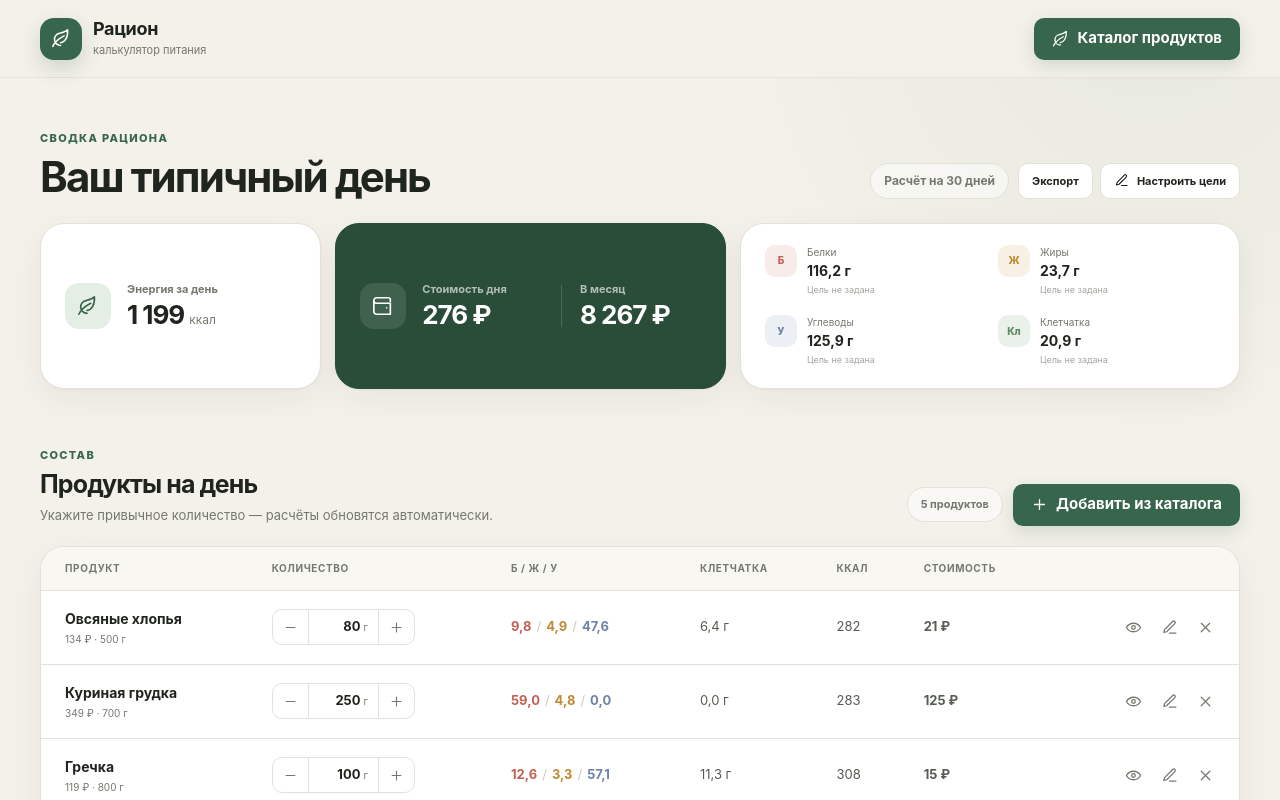
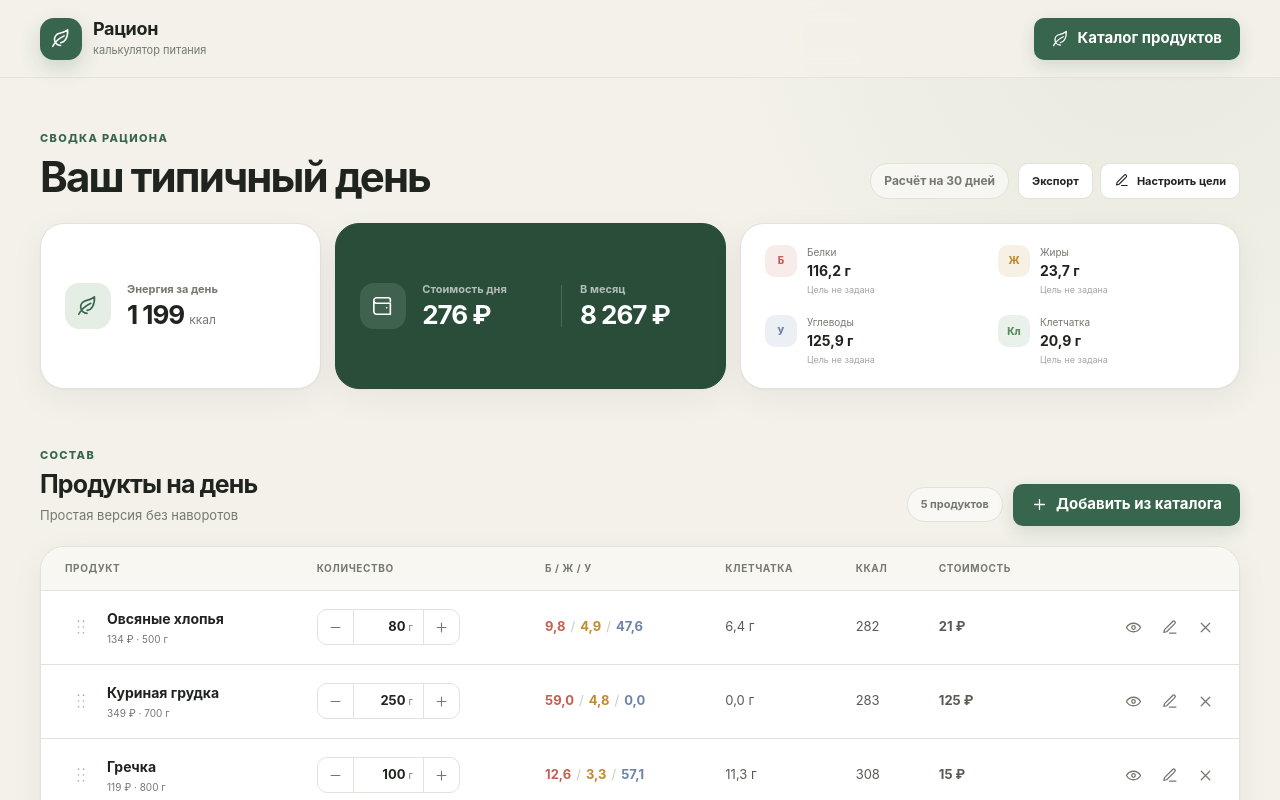
Before and after one commit to zmdemon/food-calc, a React (Vite) app: page / in a window 1280 px wide. Shown: the top 800 px of the page. Built offline with nearby package versions, Linux system fonts and the light colour scheme.

Commit message:
drag n drop, fixes

```diff
--- a/package.json
+++ b/package.json
@@ -10,6 +10,10 @@
     "check": "tsc -b"
   },
   "dependencies": {
+    "@dnd-kit/core": "6.3.1",
+    "@dnd-kit/modifiers": "9.0.0",
+    "@dnd-kit/sortable": "10.0.0",
+    "@dnd-kit/utilities": "3.2.2",
     "@vitejs/plugin-react": "latest",
     "vite": "latest",
     "typescript": "latest",
--- a/src/App.tsx
+++ b/src/App.tsx
@@ -11,12 +11,14 @@ import { defaultAmounts, defaultProducts } from './data/defaultProducts'
 import { useLocalStorage } from './hooks/useLocalStorage'
 import type { NutritionTargets, Product, ProductFormValues, RationAmounts } from './types/product'
 import { calculateTotals } from './utils/calculations'
+import { createBackupJson, downloadBackup } from './utils/createBackup'
 import { createRationReport } from './utils/createRationReport'
 
 const PRODUCTS_KEY = 'food-calc.products.v1'
 const AMOUNTS_KEY = 'food-calc.amounts.v1'
 const TARGETS_KEY = 'food-calc.targets.v1'
 const HIDDEN_PRODUCTS_KEY = 'food-calc.hidden-products.v1'
+const RATION_ORDER_KEY = 'food-calc.ration-order.v1'
 
 const defaultTargets: NutritionTargets = {
   protein: 0,
@@ -47,14 +49,28 @@ export function App() {
   const [amounts, setAmounts] = useLocalStorage<RationAmounts>(AMOUNTS_KEY, defaultAmounts)
   const [targets, setTargets] = useLocalStorage<NutritionTargets>(TARGETS_KEY, defaultTargets)
   const [hiddenProducts, setHiddenProducts] = useLocalStorage<Record<string, boolean>>(HIDDEN_PRODUCTS_KEY, {})
+  const [rationOrder, setRationOrder] = useLocalStorage<string[]>(RATION_ORDER_KEY, [])
   const [overlay, setOverlay] = useState<OverlayState>({ type: 'closed' })
   const [catalogNotice, setCatalogNotice] = useState('')
   const daysInMonth = 30
 
-  const rationProducts = useMemo(
-    () => products.filter((product) => Object.prototype.hasOwnProperty.call(amounts, product.id)),
-    [products, amounts],
-  )
+  const rationProducts = useMemo(() => {
+    const remainingProducts = new Map(
+      products
+        .filter((product) => Object.prototype.hasOwnProperty.call(amounts, product.id))
+        .map((product) => [product.id, product]),
+    )
+    const orderedProducts: Product[] = []
+
+    rationOrder.forEach((productId) => {
+      const product = remainingProducts.get(productId)
+      if (!product) return
+      orderedProducts.push(product)
+      remainingProducts.delete(productId)
+    })
+
+    return [...orderedProducts, ...remainingProducts.values()]
+  }, [products, amounts, rationOrder])
   const activeProducts = useMemo(
     () => rationProducts.filter((product) => !hiddenProducts[product.id]),
     [rationProducts, hiddenProducts],
@@ -79,7 +95,23 @@ export function App() {
     setOverlay({ type: 'catalog' })
   }
 
+  const exportBackup = () => {
+    const backup = createBackupJson({
+      products,
+      amounts,
+      hiddenProducts,
+      targets,
+      daysInMonth,
+      rationOrder: rationProducts.map((product) => product.id),
+    })
+    downloadBackup(backup)
+    setCatalogNotice('Резервная копия скачана')
+  }
+
   const addToRation = (productId: string) => {
+    if (!Object.prototype.hasOwnProperty.call(amounts, productId)) {
+      setRationOrder([...rationProducts.map((product) => product.id), productId])
+    }
     setAmounts((current) => ({ ...current, [productId]: 100 }))
     setHiddenProducts((current) => {
       const next = { ...current }
@@ -89,6 +121,7 @@ export function App() {
   }
 
   const removeFromRation = (productId: string) => {
+    setRationOrder(rationProducts.filter((product) => product.id !== productId).map((product) => product.id))
     setAmounts((current) => {
       const next = { ...current }
       delete next[productId]
@@ -148,7 +181,7 @@ export function App() {
             <div>
               <span className="eyebrow">Состав</span>
               <h2>Продукты на день</h2>
-              <p>Укажите привычное количество — расчёты обновятся автоматически.</p>
+              <p>Простая версия без наворотов</p>
             </div>
             <div className="section-heading__actions">
               <div className="section-heading__count">
@@ -168,6 +201,7 @@ export function App() {
             onToggleVisibility={toggleProductVisibility}
             onEdit={(product) => setOverlay({ type: 'product', product })}
             onRemove={(product) => removeFromRation(product.id)}
+            onReorder={setRationOrder}
             onOpenCatalog={() => setOverlay({ type: 'catalog' })}
           />
         </section>
@@ -186,6 +220,7 @@ export function App() {
           onAddToRation={addToRation}
           onCreate={() => setOverlay({ type: 'product', product: null })}
           onImport={() => setOverlay({ type: 'import' })}
+          onExport={exportBackup}
           onEdit={(product) => setOverlay({ type: 'product', product })}
           onDelete={deleteFromCatalog}
           onClose={() => setOverlay({ type: 'closed' })}
--- a/src/components/CatalogModal.tsx
+++ b/src/components/CatalogModal.tsx
@@ -10,6 +10,7 @@ type CatalogModalProps = {
   onAddToRation: (productId: string) => void
   onCreate: () => void
   onImport: () => void
+  onExport: () => void
   onEdit: (product: Product) => void
   onDelete: (product: Product) => void
   onClose: () => void
@@ -22,6 +23,7 @@ export function CatalogModal({
   onAddToRation,
   onCreate,
   onImport,
+  onExport,
   onEdit,
   onDelete,
   onClose,
@@ -72,6 +74,9 @@ export function CatalogModal({
           </label>
           <button className="button button--ghost" type="button" onClick={onImport}>
             Импорт JSON
+          </button>
+          <button className="button button--ghost" type="button" onClick={onExport}>
+            Экспорт данных
           </button>
           <button className="button button--primary" type="button" onClick={onCreate}>
             <Icon name="plus" size={17} />
--- a/src/components/Icon.tsx
+++ b/src/components/Icon.tsx
@@ -1,4 +1,4 @@
-type IconName = 'plus' | 'edit' | 'trash' | 'close' | 'minus' | 'leaf' | 'wallet' | 'eye' | 'eye-off'
+type IconName = 'plus' | 'edit' | 'trash' | 'close' | 'minus' | 'leaf' | 'wallet' | 'eye' | 'eye-off' | 'grip-vertical'
 
 type IconProps = {
   name: IconName
@@ -15,6 +15,7 @@ const paths: Record<IconName, React.ReactNode> = {
   wallet: <path d="M20 7V5a2 2 0 0 0-2-2H5a3 3 0 0 0 0 6h15v12H5a3 3 0 0 1-3-3V6m14 8h.01" />,
   eye: <><path d="M2 12s3.5-6 10-6 10 6 10 6-3.5 6-10 6S2 12 2 12Z" /><circle cx="12" cy="12" r="2.5" /></>,
   'eye-off': <><path d="m3 3 18 18M10.6 10.7a2 2 0 0 0 2.7 2.7M9.9 5.2A10.9 10.9 0 0 1 12 5c6.5 0 10 7 10 7a17 17 0 0 1-2.1 3M6.6 6.6C3.5 8.5 2 12 2 12s3.5 7 10 7a10.8 10.8 0 0 0 4.1-.8" /></>,
+  'grip-vertical': <><circle cx="9" cy="5" r="1" fill="currentColor" stroke="none" /><circle cx="15" cy="5" r="1" fill="currentColor" stroke="none" /><circle cx="9" cy="12" r="1" fill="currentColor" stroke="none" /><circle cx="15" cy="12" r="1" fill="currentColor" stroke="none" /><circle cx="9" cy="19" r="1" fill="currentColor" stroke="none" /><circle cx="15" cy="19" r="1" fill="currentColor" stroke="none" /></>,
 }
 
 export function Icon({ name, size = 20 }: IconProps) {
--- a/src/components/ProductList.tsx
+++ b/src/components/ProductList.tsx
@@ -1,3 +1,22 @@
+import {
+  closestCenter,
+  DndContext,
+  KeyboardSensor,
+  MouseSensor,
+  TouchSensor,
+  useSensor,
+  useSensors,
+  type DragEndEvent,
+} from '@dnd-kit/core'
+import { restrictToVerticalAxis } from '@dnd-kit/modifiers'
+import {
+  arrayMove,
+  SortableContext,
+  sortableKeyboardCoordinates,
+  useSortable,
+  verticalListSortingStrategy,
+} from '@dnd-kit/sortable'
+import { CSS } from '@dnd-kit/utilities'
 import type { Product, RationAmounts } from '../types/product'
 import { formatMoney, formatNumber } from '../utils/calculations'
 import { Icon } from './Icon'
@@ -11,61 +30,71 @@ type ProductListProps = {
   onToggleVisibility: (productId: string) => void
   onEdit: (product: Product) => void
   onRemove: (product: Product) => void
+  onReorder: (productIds: string[]) => void
   onOpenCatalog: () => void
 }
 
-export function ProductList({
-  products,
-  amounts,
-  hiddenProductIds,
+type SortableProductRowProps = {
+  product: Product
+  amount: number
+  isHidden: boolean
+  onAmountChange: (productId: string, amount: number) => void
+  onToggleVisibility: (productId: string) => void
+  onEdit: (product: Product) => void
+  onRemove: (product: Product) => void
+}
+
+function SortableProductRow({
+  product,
+  amount,
+  isHidden,
   onAmountChange,
   onToggleVisibility,
   onEdit,
   onRemove,
-  onOpenCatalog,
-}: ProductListProps) {
-  if (products.length === 0) {
-    return (
-      <div className="empty-state">
-        <div className="empty-state__icon"><Icon name="leaf" size={30} /></div>
-        <h3>Рацион пока пуст</h3>
-        <p>Выберите продукты из каталога, чтобы начать расчёт.</p>
-        <button className="button button--primary" type="button" onClick={onOpenCatalog}>
-          <Icon name="plus" size={17} />
-          Открыть каталог
-        </button>
-      </div>
-    )
-  }
+}: SortableProductRowProps) {
+  const {
+    attributes,
+    listeners,
+    setActivatorNodeRef,
+    setNodeRef,
+    transform,
+    transition,
+    isDragging,
+  } = useSortable({ id: product.id })
+  const factor = amount / 100
+  const cost = product.packageWeight ? (product.packagePrice / product.packageWeight) * amount : 0
+  const className = [
+    isHidden ? 'product-row--hidden' : '',
+    isDragging ? 'product-row--dragging' : '',
+  ].filter(Boolean).join(' ')
 
   return (
-    <div className="product-list">
-      <div className="product-table-wrap">
-        <table className="product-table">
-          <thead>
-            <tr>
-              <th>Продукт</th>
-              <th>Количество</th>
-              <th>Б / Ж / У</th>
-              <th>Клетчатка</th>
-              <th>Ккал</th>
-              <th>Стоимость</th>
-              <th><span className="sr-only">Действия</span></th>
-            </tr>
-          </thead>
-          <tbody>
-            {products.map((product) => {
-              const amount = amounts[product.id] ?? 0
-              const isHidden = hiddenProductIds.has(product.id)
-              const factor = amount / 100
-              const cost = product.packageWeight ? (product.packagePrice / product.packageWeight) * amount : 0
-              return (
-                <tr className={isHidden ? 'product-row--hidden' : ''} key={product.id}>
+    <tr
+      ref={setNodeRef}
+      className={className}
+      style={{
+        transform: CSS.Transform.toString(transform),
+        transition,
+      }}
+    >
       <td>
-                    <div className="product-title-line">
+        <div className="product-table-product">
+          <button
+            ref={setActivatorNodeRef}
+            className="product-drag-handle"
+            type="button"
+            {...attributes}
+            {...listeners}
+            aria-label={`Изменить порядок продукта «${product.name}»`}
+          >
+            <Icon name="grip-vertical" size={20} />
+          </button>
+          <div>
             <strong className="product-name">{product.name}</strong>
+            <span className="product-package">{formatMoney(product.packagePrice)} · {product.packageWeight} г</span>
           </div>
-                    <span className="product-package">{formatMoney(product.packagePrice)} · {product.packageWeight} г</span>
+        </div>
       </td>
       <td>
         <QuantityControl value={amount} label={product.name} onChange={(value) => onAmountChange(product.id, value)} />
@@ -101,10 +130,95 @@ export function ProductList({
       </td>
     </tr>
   )
-            })}
+}
+
+export function ProductList({
+  products,
+  amounts,
+  hiddenProductIds,
+  onAmountChange,
+  onToggleVisibility,
+  onEdit,
+  onRemove,
+  onReorder,
+  onOpenCatalog,
+}: ProductListProps) {
+  const sensors = useSensors(
+    useSensor(MouseSensor, {
+      activationConstraint: { distance: 5 },
+    }),
+    useSensor(TouchSensor, {
+      activationConstraint: { delay: 150, tolerance: 8 },
+    }),
+    useSensor(KeyboardSensor, {
+      coordinateGetter: sortableKeyboardCoordinates,
+    }),
+  )
+
+  const handleDragEnd = ({ active, over }: DragEndEvent) => {
+    if (!over || active.id === over.id) return
+
+    const oldIndex = products.findIndex((product) => product.id === active.id)
+    const newIndex = products.findIndex((product) => product.id === over.id)
+    if (oldIndex === -1 || newIndex === -1) return
+
+    onReorder(arrayMove(products, oldIndex, newIndex).map((product) => product.id))
+  }
+
+  if (products.length === 0) {
+    return (
+      <div className="empty-state">
+        <div className="empty-state__icon"><Icon name="leaf" size={30} /></div>
+        <h3>Рацион пока пуст</h3>
+        <p>Выберите продукты из каталога, чтобы начать расчёт.</p>
+        <button className="button button--primary" type="button" onClick={onOpenCatalog}>
+          <Icon name="plus" size={17} />
+          Открыть каталог
+        </button>
+      </div>
+    )
+  }
+
+  return (
+    <div className="product-list">
+      <DndContext
+        sensors={sensors}
+        collisionDetection={closestCenter}
+        modifiers={[restrictToVerticalAxis]}
+        onDragEnd={handleDragEnd}
+      >
+        <div className="product-table-wrap">
+          <table className="product-table">
+            <thead>
+              <tr>
+                <th>Продукт</th>
+                <th>Количество</th>
+                <th>Б / Ж / У</th>
+                <th>Клетчатка</th>
+                <th>Ккал</th>
+                <th>Стоимость</th>
+                <th><span className="sr-only">Действия</span></th>
+              </tr>
+            </thead>
+            <SortableContext items={products.map((product) => product.id)} strategy={verticalListSortingStrategy}>
+              <tbody>
+                {products.map((product) => (
+                  <SortableProductRow
+                    key={product.id}
+                    product={product}
+                    amount={amounts[product.id] ?? 0}
+                    isHidden={hiddenProductIds.has(product.id)}
+                    onAmountChange={onAmountChange}
+                    onToggleVisibility={onToggleVisibility}
+                    onEdit={onEdit}
+                    onRemove={onRemove}
+                  />
+                ))}
               </tbody>
+            </SortableContext>
           </table>
         </div>
+      </DndContext>
 
       <div className="product-cards">
         {products.map((product) => {
--- a/src/components/ProductModal.tsx
+++ b/src/components/ProductModal.tsx
@@ -36,14 +36,18 @@ const createDraft = (product: Product | null): ProductFormDraft => {
   if (!product) return initialValues
 
   return numberFields.reduce<ProductFormDraft>(
-    (draft, field) => ({ ...draft, [field]: String(product[field]) }),
+    (draft, field) => ({ ...draft, [field]: String(product[field]).replace('.', ',') }),
     { ...initialValues, name: product.name },
   )
 }
 
+const normalizeDecimalInput = (value: string) => value.replaceAll('.', ',')
+
+const isDecimalDraft = (value: string) => /^\d*(?:,\d*)?$/.test(value)
+
 const parseOptionalNumber = (value: string) => {
   if (value.trim() === '') return 0
-  const parsed = Number(value)
+  const parsed = Number(value.replace(',', '.'))
   return Number.isFinite(parsed) ? Math.max(0, parsed) : 0
 }
 
@@ -61,12 +65,14 @@ function NumberInput({ label, field, value, suffix, onChange }: {
       <div className="form-field__input">
         <input
           id={id}
-          type="number"
-          min="0"
-          step="0.1"
+          type="text"
+          inputMode="decimal"
           value={value}
           placeholder="0"
-          onChange={(event) => onChange(field, event.target.value)}
+          onChange={(event) => {
+            const normalizedValue = normalizeDecimalInput(event.target.value)
+            if (isDecimalDraft(normalizedValue)) onChange(field, normalizedValue)
+          }}
         />
         <i>{suffix}</i>
       </div>
--- a/src/styles/main.scss
+++ b/src/styles/main.scss
@@ -431,6 +431,66 @@
   font-weight: 750;
 }
 
+.product-table-product {
+  display: flex;
+  min-width: 0;
+  align-items: center;
+  gap: 10px;
+
+  > div {
+    min-width: 0;
+  }
+}
+
+.product-drag-handle {
+  width: 32px;
+  height: 32px;
+  display: grid;
+  flex: 0 0 auto;
+  place-items: center;
+  padding: 0;
+  color: #a6aaa1;
+  border: 0;
+  border-radius: 9px;
+  outline: 0;
+  background: transparent;
+  cursor: grab;
+  touch-action: none;
+  user-select: none;
+  -webkit-user-select: none;
+  transition: color v.$transition, background v.$transition, box-shadow v.$transition;
+
+  &:hover {
+    color: v.$color-primary;
+    background: v.$color-primary-soft;
+  }
+
+  &:focus-visible {
+    color: v.$color-primary;
+    box-shadow: 0 0 0 3px rgba(v.$color-primary, 0.17);
+  }
+
+  &:active {
+    cursor: grabbing;
+  }
+}
+
+.product-row--dragging {
+  position: relative;
+  z-index: 2;
+  filter: drop-shadow(0 8px 10px rgba(42, 52, 38, 0.12));
+
+  td {
+    background: v.$color-surface;
+  }
+
+  .product-drag-handle {
+    color: v.$color-primary;
+    background: v.$color-primary-soft;
+    cursor: grabbing;
+  }
+}
+
 .product-title-line {
   min-width: 0;
   display: flex;
@@ -705,7 +765,7 @@
 
 .catalog-toolbar {
   display: grid;
-  grid-template-columns: 1fr auto auto;
+  grid-template-columns: minmax(150px, 1fr) auto auto auto;
   gap: 10px;
   margin-bottom: 15px;
 }
```
Also changed, not shown: 1 other file (tests, documents, lock files or other folders). Lines whose indentation alone changed are shown as unchanged.
